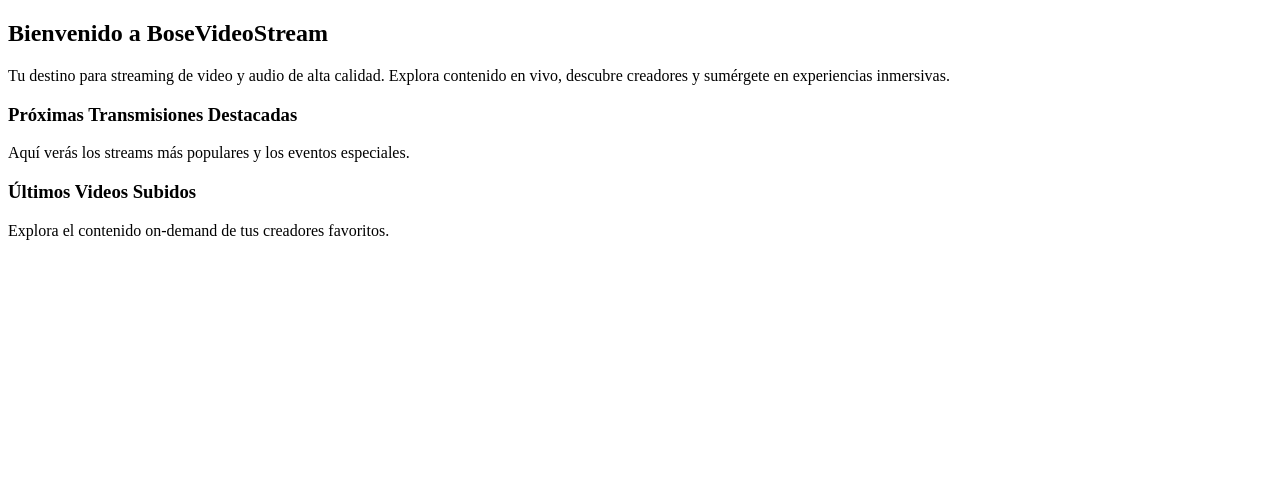
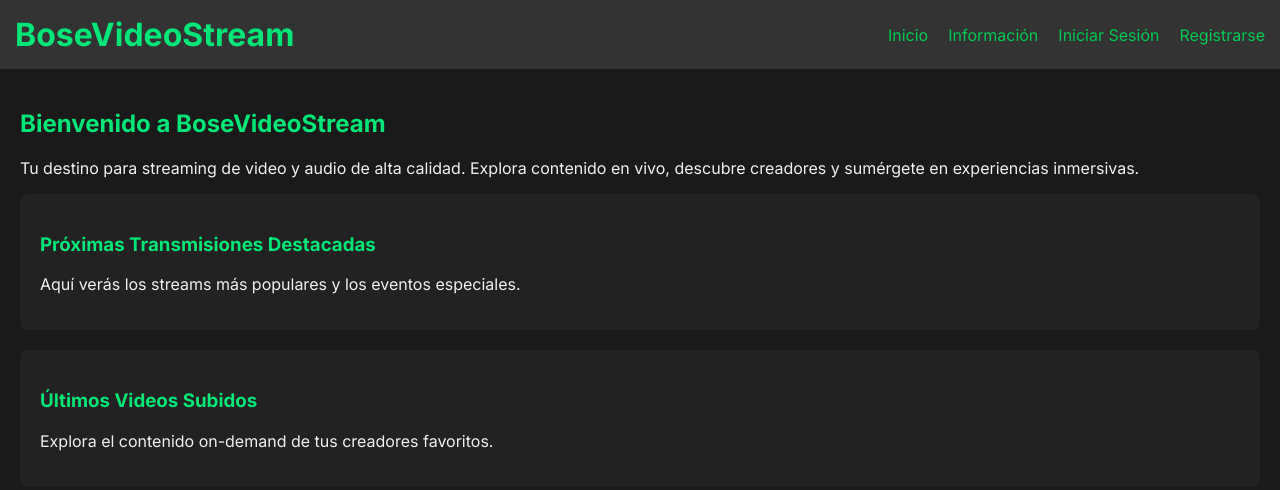
Before and after one commit to pacureok/BoseVideoStreamj, a Next.js app: page / in a window 1280 px wide. Shown: the top 490 px of the page. Built offline with nearby package versions, Linux system fonts and the light colour scheme.

Commit message:
Create layout.tsx

```diff
--- /dev/null
+++ b/src/app/layout.tsx
@@ -0,0 +1,41 @@
+import type { Metadata } from "next";
+import { Inter } from "next/font/google";
+import "@/src/styles/globals.css"; // Importa tus estilos globales
+import { SessionProvider } from "next-auth/react"; // Necesitas este para NextAuth
+
+const inter = Inter({ subsets: ["latin"] });
+
+export const metadata: Metadata = {
+  title: "BoseVideoStream",
+  description: "Plataforma de streaming de video y audio de alta calidad.",
+};
+
+export default function RootLayout({
+  children,
+}: Readonly<{
+  children: React.ReactNode;
+}>) {
+  return (
+    <html lang="es">
+      <body className={inter.className}>
+        <SessionProvider> {/* Envuelve tu app con SessionProvider */}
+          <header style={{ backgroundColor: '#333', padding: '15px', color: 'white', display: 'flex', justifyContent: 'space-between', alignItems: 'center' }}>
+            <h1 style={{ margin: 0, color: '#00e676' }}>BoseVideoStream</h1>
+            <nav>
+              <ul style={{ listStyle: 'none', margin: 0, padding: 0, display: 'flex', gap: '20px' }}>
+                <li><a href="/">Inicio</a></li>
+                <li><a href="/info">Información</a></li>
+                <li><a href="/login">Iniciar Sesión</a></li>
+                <li><a href="/register">Registrarse</a></li>
+                {/* Aquí puedes añadir lógica para mostrar "Panel Creador" si está logueado */}
+              </ul>
+            </nav>
+          </header>
+          <main style={{ padding: '20px' }}>
+            {children}
+          </main>
+        </SessionProvider>
+      </body>
+    </html>
+  );
+}
```
